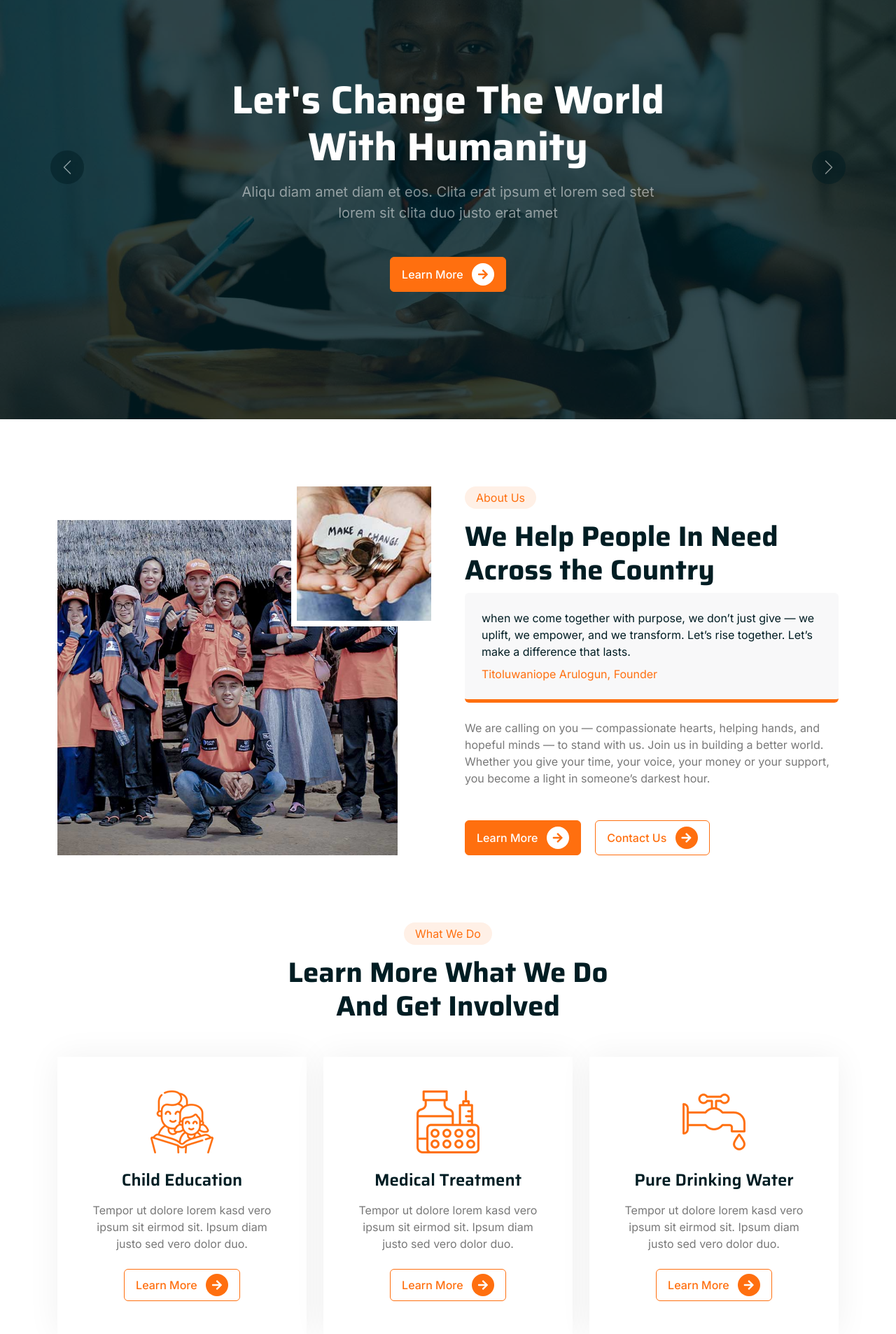
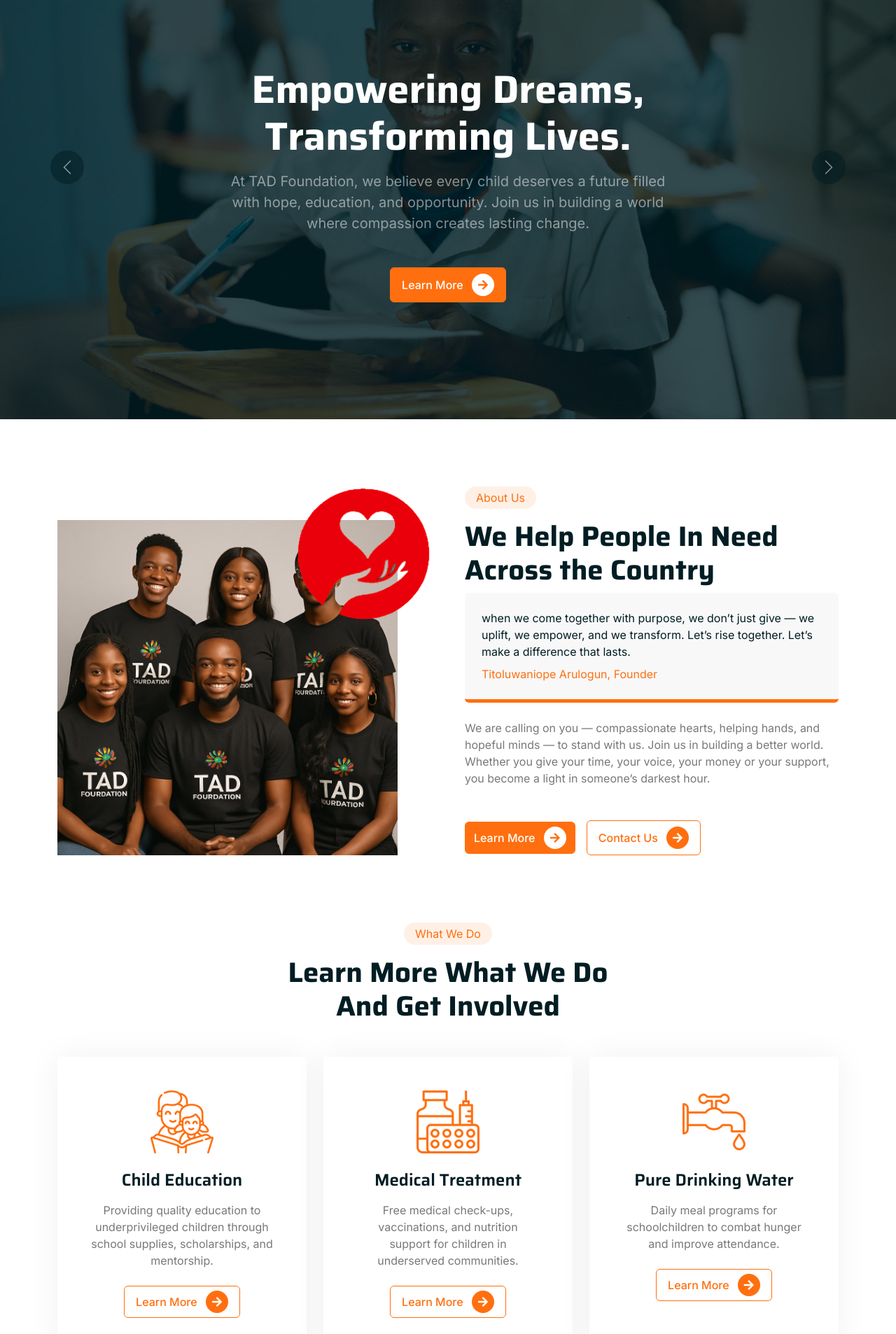
Before and after one commit to EonSyntax/tad_foundation, a Django app: page / in a window 1280 px wide. Shown: the part 121-2027 px from the top of the page at 70% size. Run offline with Django 3.2, Linux system fonts and the light colour scheme; data comes from the database, SQL or seed files in the repository; some libraries are stand-ins or nearby versions.

Commit message:
contact, about,

```diff
--- a/tadApp/templates/includes/indonate.html
+++ b/tadApp/templates/includes/indonate.html
@@ -7,7 +7,7 @@
                 <div class="col-lg-6 wow fadeIn" data-wow-delay="0.1s">
                     <div class="d-inline-block rounded-pill bg-secondary text-primary py-1 px-3 mb-3">Donate Now</div>
                     <h1 class="display-6 text-white mb-5">Thanks For The Results Achieved With You</h1>
-                    <p class="text-white-50 mb-0">Tempor erat elitr rebum at clita. Diam dolor diam ipsum sit. Aliqu diam amet diam et eos. Clita erat ipsum et lorem et sit, sed stet lorem sit clita duo justo magna dolore erat amet</p>
+                    <p class="text-white-50 mb-0">Your generosity has the power to transform lives. At TAD Foundation, every contribution goes directly toward empowering communities, supporting education, providing healthcare, and restoring hope where it’s needed most.</p>
                 </div>
                 <div class="col-lg-6 wow fadeIn" data-wow-delay="0.5s">
                     <div class="h-100 bg-white p-5">
@@ -134,3 +134,17 @@ document.addEventListener("DOMContentLoaded", function () {
     };
 });
 </script>
+
+
+
+<!-- JavaScript Libraries -->
+<script src="https://code.jquery.com/jquery-3.4.1.min.js"></script>
+<script src="https://cdn.jsdelivr.net/npm/bootstrap@5.0.0/dist/js/bootstrap.bundle.min.js"></script>
+<script src="{% static 'lib/wow/wow.min.js' %}"></script>
+<script src="{% static 'lib/easing/easing.min.js' %}"></script>
+<script src="{% static 'lib/waypoints/waypoints.min.js' %}"></script>
+<script src="{% static 'lib/owlcarousel/owl.carousel.min.js' %}"></script>
+<script src="{% static 'lib/parallax/parallax.min.js' %}"></script>
+
+
+<script src="{% static 'js/main.js' %}"></script>
--- a/tadApp/templates/pages/donate.html
+++ b/tadApp/templates/pages/donate.html
@@ -28,7 +28,7 @@
                 <div class="col-lg-6 wow fadeIn" data-wow-delay="0.1s">
                     <div class="d-inline-block rounded-pill bg-secondary text-primary py-1 px-3 mb-3">Donate Now</div>
                     <h1 class="display-6 mb-5">Thanks For The Results Achieved With You</h1>
-                    <p class="mb-0">Tempor erat elitr rebum at clita. Diam dolor diam ipsum sit. Aliqu diam amet diam et eos. Clita erat ipsum et lorem et sit, sed stet lorem sit clita duo justo magna dolore erat amet</p>
+                    <p class="mb-0">Your generosity has the power to transform lives. At TAD Foundation, every contribution goes directly toward empowering communities, supporting education, providing healthcare, and restoring hope where it’s needed most.</p>
                 </div>
                 <div class="col-lg-6 wow fadeIn" data-wow-delay="0.5s">
                     <div class="h-100 bg-secondary p-5">
--- a/tadApp/templates/pages/index.html
+++ b/tadApp/templates/pages/index.html
@@ -16,8 +16,8 @@
                         <div class="container">
                             <div class="row justify-content-center">
                                 <div class="col-lg-7 pt-5">
-                                    <h1 class="display-4 text-white mb-3 animated slideInDown">Let's Change The World With Humanity</h1>
-                                    <p class="fs-5 text-white-50 mb-5 animated slideInDown">Aliqu diam amet diam et eos. Clita erat ipsum et lorem sed stet lorem sit clita duo justo erat amet</p>
+                                    <h1 class="display-4 text-white mb-3 animated slideInDown">Empowering Dreams, Transforming Lives.</h1>
+                                    <p class="fs-5 text-white-50 mb-5 animated slideInDown">At TAD Foundation, we believe every child deserves a future filled with hope, education, and opportunity. Join us in building a world where compassion creates lasting change.</p>
                                     <a class="btn btn-primary py-2 px-3 animated slideInDown" href="{% url 'about' %}">
                                         Learn More
                                         <div class="d-inline-flex btn-sm-square bg-white text-primary rounded-circle ms-2">
@@ -36,7 +36,7 @@
                             <div class="row justify-content-center">
                                 <div class="col-lg-7 pt-5">
                                     <h1 class="display-4 text-white mb-3 animated slideInDown">Let's Save More Lifes With Our Helping Hand</h1>
-                                    <p class="fs-5 text-white-50 mb-5 animated slideInDown">Aliqu diam amet diam et eos. Clita erat ipsum et lorem sed stet lorem sit clita duo justo erat amet</p>
+                                    <p class="fs-5 text-white-50 mb-5 animated slideInDown">From classrooms to communities, TAD Foundation is rewriting stories of poverty into journeys of promise. Your support lights the path for a brighter tomorrow.</p>
                                     <a class="btn btn-primary py-2 px-3 animated slideInDown" href="{% url 'about' %}">
                                         Learn More
                                         <div class="d-inline-flex btn-sm-square bg-white text-primary rounded-circle ms-2">
@@ -71,7 +71,7 @@
                 <div class="col-lg-6 wow fadeInUp" data-wow-delay="0.1s">
                     <div class="position-relative overflow-hidden h-100" style="min-height: 400px;">
                         <img class="position-absolute w-100 h-100 pt-5 pe-5" src="{% static 'img/about-1.jpg' %} " alt="" style="object-fit: cover;">
-                        <img class="position-absolute top-0 end-0 bg-white ps-2 pb-2" src="{% static 'img/about-2.jpg' %} " alt="" style="width: 200px; height: 200px;">
+                        <img class="position-absolute top-0 end-0 ps-2 pb-2" src="{% static 'img/about-2.png' %} " alt="" style="width: 200px; height: 200px;">
                     </div>
                 </div>
                 <div class="col-lg-6 wow fadeInUp" data-wow-delay="0.5s">
@@ -83,7 +83,8 @@
                             <span class="text-primary">Titoluwaniope Arulogun, Founder</span>
                         </div>
                         <p class="mb-5">We are calling on you — compassionate hearts, helping hands, and hopeful minds — to stand with us. Join us in building a better world. Whether you give your time, your voice, your money or your support, you become a light in someone’s darkest hour.</p>
-                        <a class="btn btn-primary py-2 px-3 me-3" href="{% url 'about' %}">
+                        <div class="d-flex align-items-center">
+                            <a class="btn btn-primary me-3" href="{% url 'about' %}">
                                 Learn More
                                 <div class="d-inline-flex btn-sm-square bg-white text-primary rounded-circle ms-2">
                                     <i class="fa fa-arrow-right"></i>
@@ -95,6 +96,7 @@
                                     <i class="fa fa-arrow-right"></i>
                                 </div>
                             </a>
+                        </div>
                     </div>
                 </div>
             </div>
@@ -116,7 +118,7 @@
                     <div class="service-item bg-white text-center h-100 p-4 p-xl-5">
                         <img class="img-fluid mb-4" src="{% static 'img/icon-1.png' %} " alt="">
                         <h4 class="mb-3">Child Education</h4>
-                        <p class="mb-4">Tempor ut dolore lorem kasd vero ipsum sit eirmod sit. Ipsum diam justo sed vero dolor duo.</p>
+                        <p class="mb-4">Providing quality education to underprivileged children through school supplies, scholarships, and mentorship.</p>
                         <a class="btn btn-outline-primary px-3" href="{% url 'about' %}">
                             Learn More
                             <div class="d-inline-flex btn-sm-square bg-primary text-white rounded-circle ms-2">
@@ -129,7 +131,7 @@
                     <div class="service-item bg-white text-center h-100 p-4 p-xl-5">
                         <img class="img-fluid mb-4" src="{% static 'img/icon-2.png' %} " alt="">
                         <h4 class="mb-3">Medical Treatment</h4>
-                        <p class="mb-4">Tempor ut dolore lorem kasd vero ipsum sit eirmod sit. Ipsum diam justo sed vero dolor duo.</p>
+                        <p class="mb-4">Free medical check-ups, vaccinations, and nutrition support for children in underserved communities.</p>
                         <a class="btn btn-outline-primary px-3" href="{% url 'about' %}">
                             Learn More
                             <div class="d-inline-flex btn-sm-square bg-primary text-white rounded-circle ms-2">
@@ -142,7 +144,7 @@
                     <div class="service-item bg-white text-center h-100 p-4 p-xl-5">
                         <img class="img-fluid mb-4" src="{% static 'img/icon-3.png' %} " alt="">
                         <h4 class="mb-3">Pure Drinking Water</h4>
-                        <p class="mb-4">Tempor ut dolore lorem kasd vero ipsum sit eirmod sit. Ipsum diam justo sed vero dolor duo.</p>
+                        <p class="mb-4">Daily meal programs for schoolchildren to combat hunger and improve attendance.</p>
                         <a class="btn btn-outline-primary px-3" href="{% url 'about' %}">
                             Learn More
                             <div class="d-inline-flex btn-sm-square bg-primary text-white rounded-circle ms-2">
@@ -330,7 +332,7 @@
                 <div class="d-inline-block rounded-pill bg-secondary text-primary py-1 px-3 mb-3">Team Members</div>
                 <h1 class="display-6 mb-5">Let's Meet Our Tireless Soldiers of Hope and Change</h1>
             </div>
-            <div class="row g-4">
+            <div class="row g-4 d-flex align-items-center">
                              {% for team in team %}
                 <div class="col-lg-3 col-md-6 wow fadeInUp" data-wow-delay="0.1s">
                     <div class="team-item position-relative rounded overflow-hidden">
```
Also changed, not shown: tadApp/templates/pages/about.html (+7 -7 lines), tadApp/templates/pages/contact.html (+43 -8 lines), tadDjango/static/img/about-1.jpg, tadDjango/static/img/about-2.jpg (deleted), tadDjango/static/img/about-2.png (added), 2 other files. Lines whose indentation alone changed are shown as unchanged.
